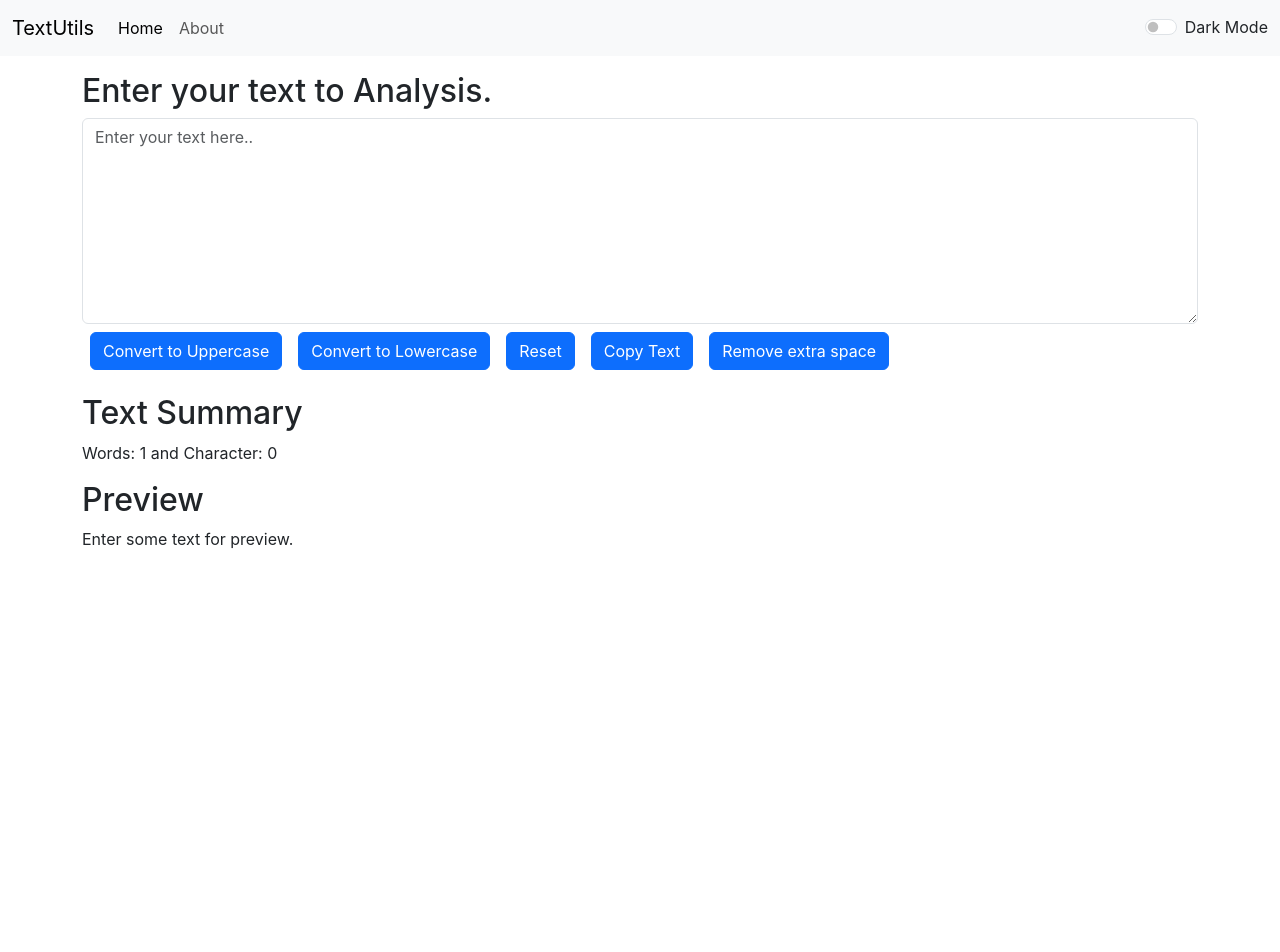
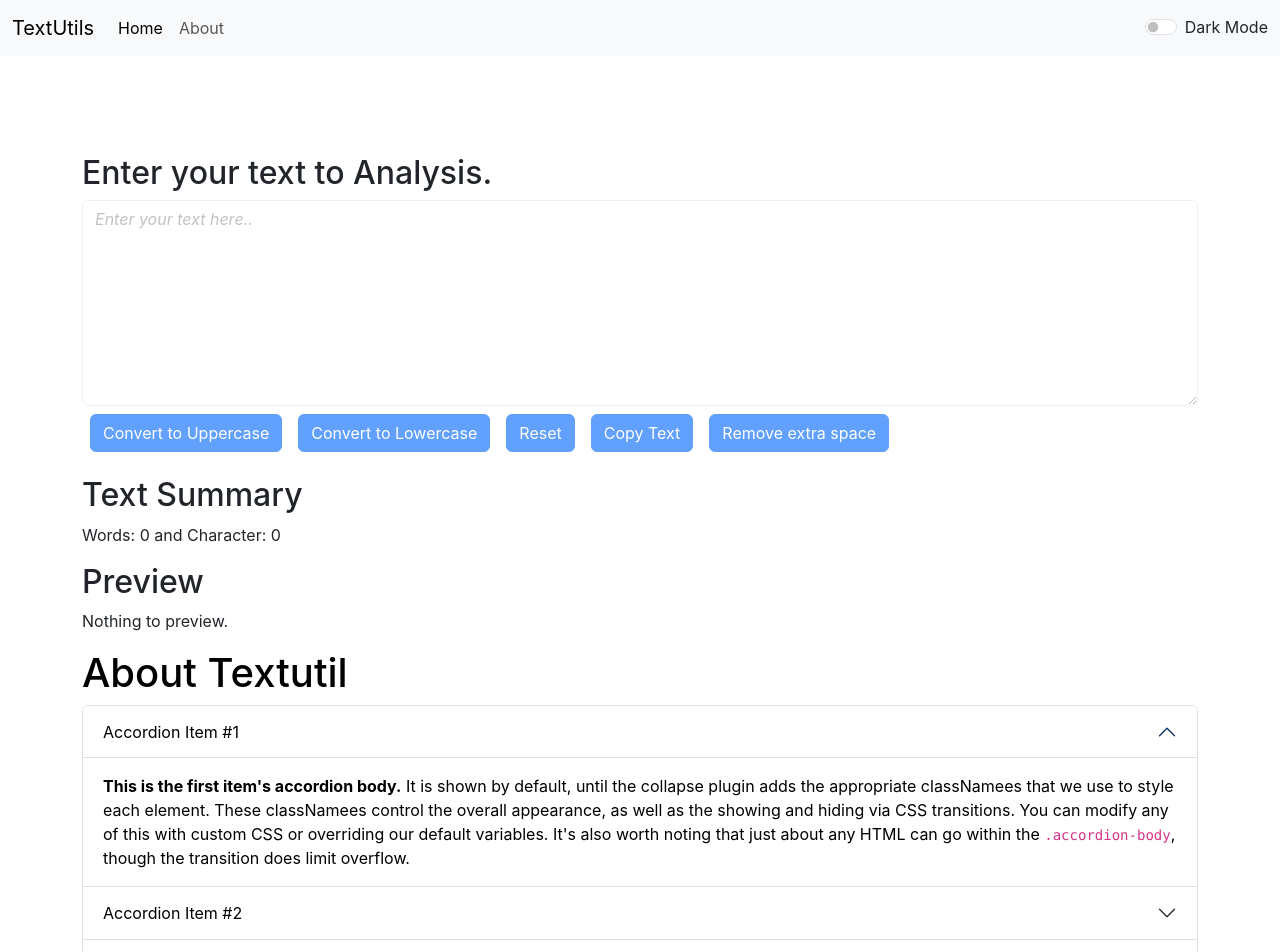
Before and after one commit to jaykishor-chauhan/React-Js, a React (Create React App) app: page / in a window 1280 px wide. Shown: the top 952 px of the page. Before the commit the page ends 800 px from the top, so only its background shows below. Built offline with nearby package versions, Linux system fonts and the light colour scheme.

Commit message:
textutils commit

```diff
--- a/src/App.css
+++ b/src/App.css
@@ -0,0 +1,5 @@
+.placeholder::placeholder {
+  color: #888; /* Placeholder text color */
+  font-style: italic; /* Placeholder text style */
+  font-size: 16px; /* Placeholder font size */
+}
--- a/src/App.js
+++ b/src/App.js
@@ -1,7 +1,10 @@
+import { useState } from "react";
 import Navbar from "./components/Navbar";
 import TextBox from "./components/TextBox";
 import Alert from "./components/Alert";
-import { useState } from "react";
+import About from "./components/About";
+
+
 function App() {
 
   // Alert
@@ -33,6 +36,7 @@ function App() {
     <Navbar title="TextUtils" toggleMode={toggleMode} mode={mode}/>
     <Alert alert={alerts} />
     <TextBox heading='Enter your text to Analysis.' showAlert={showAlert} mode={mode} />
+    <About mode={mode} />
     </>
   );
 }
--- /dev/null
+++ b/src/components/About.js
@@ -0,0 +1,57 @@
+import React from 'react'
+
+function About(props) {
+
+    const darkStyle = {
+        backgroundColor: '#5e6060',
+        color: 'white'
+      }
+      const lightStyle ={
+        backgroundColor: 'white',
+        color: 'black'
+      }
+
+  return (
+    <div className="accordion container" id="accordionExample">
+        <h1 className={`text-${props.mode === 'dark'?'white':'black'}`}>About Textutil</h1>
+    <div className="accordion-item">
+        <h2 className="accordion-header">
+        <button className="accordion-button" style={props.mode === 'dark' ? darkStyle:lightStyle} type="button" data-bs-toggle="collapse" data-bs-target="#collapseOne" aria-expanded="true" aria-controls="collapseOne">
+            Accordion Item #1
+        </button>
+        </h2>
+        <div id="collapseOne" className="accordion-collapse collapse show" data-bs-parent="#accordionExample">
+        <div className="accordion-body" style={props.mode === 'dark' ? darkStyle:lightStyle}>
+            <strong>This is the first item's accordion body.</strong> It is shown by default, until the collapse plugin adds the appropriate classNamees that we use to style each element. These classNamees control the overall appearance, as well as the showing and hiding via CSS transitions. You can modify any of this with custom CSS or overriding our default variables. It's also worth noting that just about any HTML can go within the <code>.accordion-body</code>, though the transition does limit overflow.
+        </div>
+        </div>
+    </div>
+    <div className="accordion-item">
+        <h2 className="accordion-header">
+        <button className="accordion-button collapsed" style={props.mode === 'dark' ? darkStyle:lightStyle} type="button" data-bs-toggle="collapse" data-bs-target="#collapseTwo" aria-expanded="false" aria-controls="collapseTwo">
+            Accordion Item #2
+        </button>
+        </h2>
+        <div id="collapseTwo" className="accordion-collapse collapse" data-bs-parent="#accordionExample">
+        <div className="accordion-body" style={props.mode === 'dark' ? darkStyle:lightStyle}>
+            <strong>This is the second item's accordion body.</strong> It is hidden by default, until the collapse plugin adds the appropriate classNamees that we use to style each element. These classNamees control the overall appearance, as well as the showing and hiding via CSS transitions. You can modify any of this with custom CSS or overriding our default variables. It's also worth noting that just about any HTML can go within the <code>.accordion-body</code>, though the transition does limit overflow.
+        </div>
+        </div>
+    </div>
+    <div className="accordion-item" style={props.mode === 'dark' ? darkStyle:lightStyle}>
+        <h2 className="accordion-header">
+        <button className="accordion-button collapsed" style={props.mode === 'dark' ? darkStyle:lightStyle} type="button" data-bs-toggle="collapse" data-bs-target="#collapseThree" aria-expanded="false" aria-controls="collapseThree">
+            Accordion Item #3
+        </button>
+        </h2>
+        <div id="collapseThree" className="accordion-collapse collapse" data-bs-parent="#accordionExample">
+        <div className="accordion-body" style={props.mode === 'dark' ? darkStyle:lightStyle}>
+            <strong>This is the third item's accordion body.</strong> It is hidden by default, until the collapse plugin adds the appropriate classNamees that we use to style each element. These classNamees control the overall appearance, as well as the showing and hiding via CSS transitions. You can modify any of this with custom CSS or overriding our default variables. It's also worth noting that just about any HTML can go within the <code>.accordion-body</code>, though the transition does limit overflow.
+        </div>
+        </div>
+    </div>
+    </div>
+  )
+}
+
+export default About
--- a/src/components/Alert.js
+++ b/src/components/Alert.js
@@ -2,12 +2,14 @@ import React from 'react'
 
 export default function Alert(props) {
 
-    const toCapatilized = (word)=>{
-        return word.charAt(0).toUpperCase() + word.slice(1);
-    }
+  const toCapatilized = (word)=>{
+    return word.charAt(0).toUpperCase() + word.slice(1);
+  }
   return (
-    props.alert && <div className={`alert alert-${props.alert.type} alert-dismissible fade show`} role="alert">
-        <strong>{toCapatilized(props.alert.type)}!</strong> {props.alert.message}
-    </div>
+    <div style={{height:'50px'}}>
+      {props.alert && <div className={`alert alert-${props.alert.type} alert-dismissible fade show`} role="alert">
+          <strong>{toCapatilized(props.alert.type)}!</strong> {props.alert.message}
+      </div>}
+      </div>
   )
 }
--- a/src/components/Navbar.js
+++ b/src/components/Navbar.js
@@ -3,7 +3,7 @@ import PropTypes from 'prop-types'
 
 
 export default function Navbar(props) {
-    console.log(props.mode);
+
     return (
         <section>
             <nav className={`navbar navbar-expand-lg navbar-${props.mode} bg-${props.mode}`}>
--- a/src/components/TextBox.js
+++ b/src/components/TextBox.js
@@ -1,5 +1,6 @@
 import React from 'react'
 import { useState } from "react"
+import  '../App.css';
 
 export default function TextBox(props) {
 
@@ -30,6 +31,7 @@ export default function TextBox(props) {
     let cpyText = document.getElementById('textBox');
     cpyText.select();
     navigator.clipboard.writeText(cpyText.value);
+    document.getSelection().removeAllRanges();
     props.showAlert('Text has successfully copied to clipboard.', 'success');
   }
 
@@ -39,27 +41,38 @@ export default function TextBox(props) {
   }
 
 
+  const darkStyle = {
+    backgroundColor: '#5e6060',
+    color: 'white'
+  }
+  const lightStyle ={
+    backgroundColor: 'white',
+    color: 'black'
+  }
+
+
   return (
     <div>
-      <div className={`mb-3 container mt-3 text-${props.mode === 'light'?'dark' : 'light'}`}>
+      <div className={`mb-3 container mt-5 text-${props.mode === 'light'?'dark' : 'light'}`}>
         <h2 className={`text-${props.mode === 'light'?'dark' : 'light'}`}>{props.heading}</h2>
         <textarea
-          className="form-control"
+          className="form-control placeholder"
+          style={props.mode === 'dark' ? darkStyle:lightStyle}
           id="textBox"
           placeholder='Enter your text here..'
           value={text}
           onChange={handleOnChange}
           rows="8">
         </textarea>
-        <button className='btn btn-primary m-2' onClick={converToUppercase}>Convert to Uppercase</button>
-        <button className='btn btn-primary m-2' onClick={converToLowercase}>Convert to Lowercase</button>
-        <button className='btn btn-primary m-2' onClick={restText}>Reset</button>
-        <button className='btn btn-primary m-2' onClick={copyText}>Copy Text</button>
-        <button className='btn btn-primary m-2' onClick={removeExtraSpacr}>Remove extra space</button>
+        <button className='btn btn-primary m-2' disabled={text.length === 0} onClick={converToUppercase}>Convert to Uppercase</button>
+        <button className='btn btn-primary m-2' disabled={text.length === 0} onClick={converToLowercase}>Convert to Lowercase</button>
+        <button className='btn btn-primary m-2' disabled={text.length === 0} onClick={restText}>Reset</button>
+        <button className='btn btn-primary m-2' disabled={text.length === 0} onClick={copyText}>Copy Text</button>
+        <button className='btn btn-primary m-2' disabled={text.length === 0} onClick={removeExtraSpacr}>Remove extra space</button>
         <h2 className='mt-3'>Text Summary</h2>
-        <p>Words: {text.split(" ").length} and Character: {text.length}</p>
+        <p>Words: {text.length>0 ? text.trim().split(/\s+/).length : 0} and Character: {text.length}</p>
         <h2>Preview</h2>
-        <p>{text.length > 0 ? text:'Enter some text for preview.'}</p>
+        <p>{text.length > 0 ? text:'Nothing to preview.'}</p>
       </div>
     </div>
   )
```
